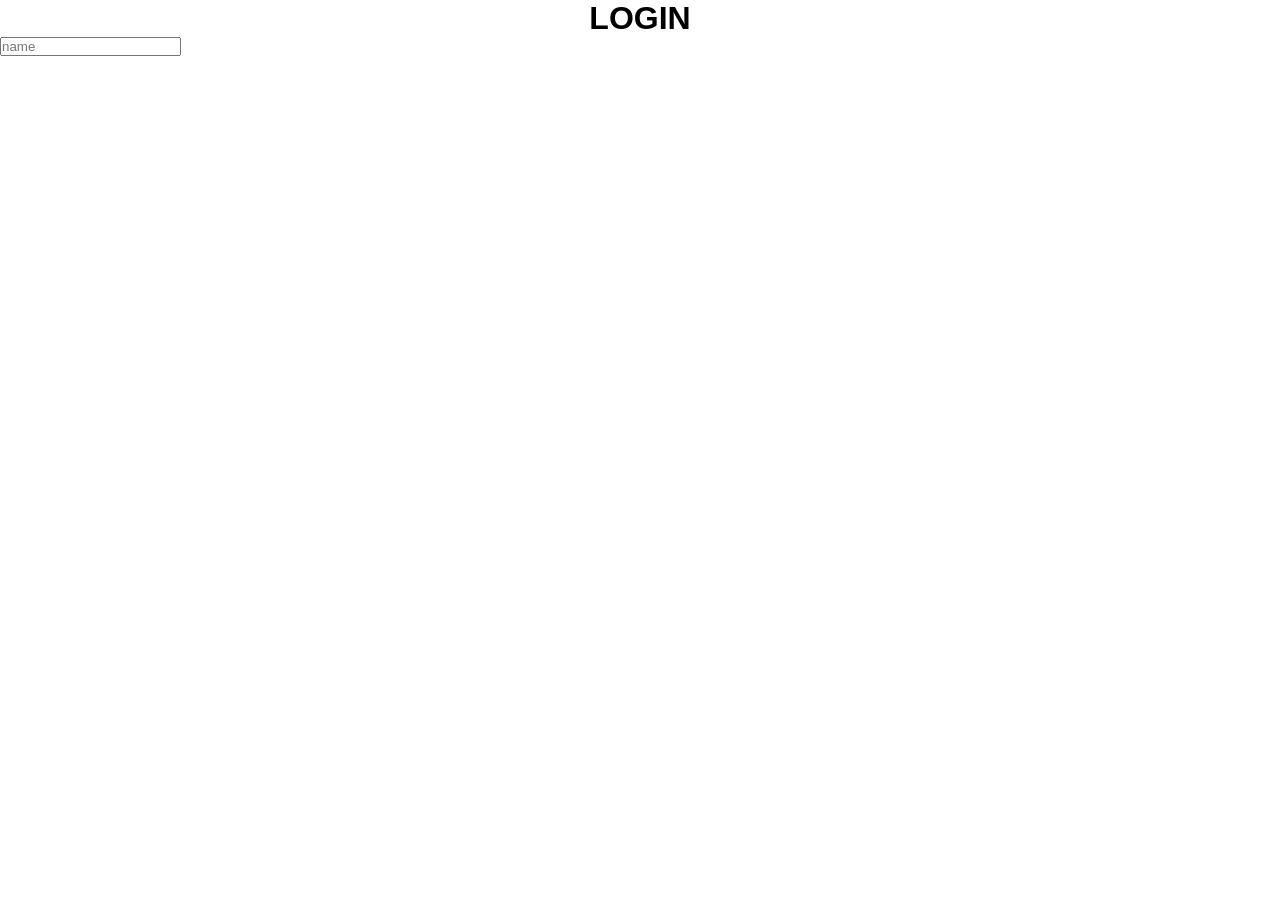
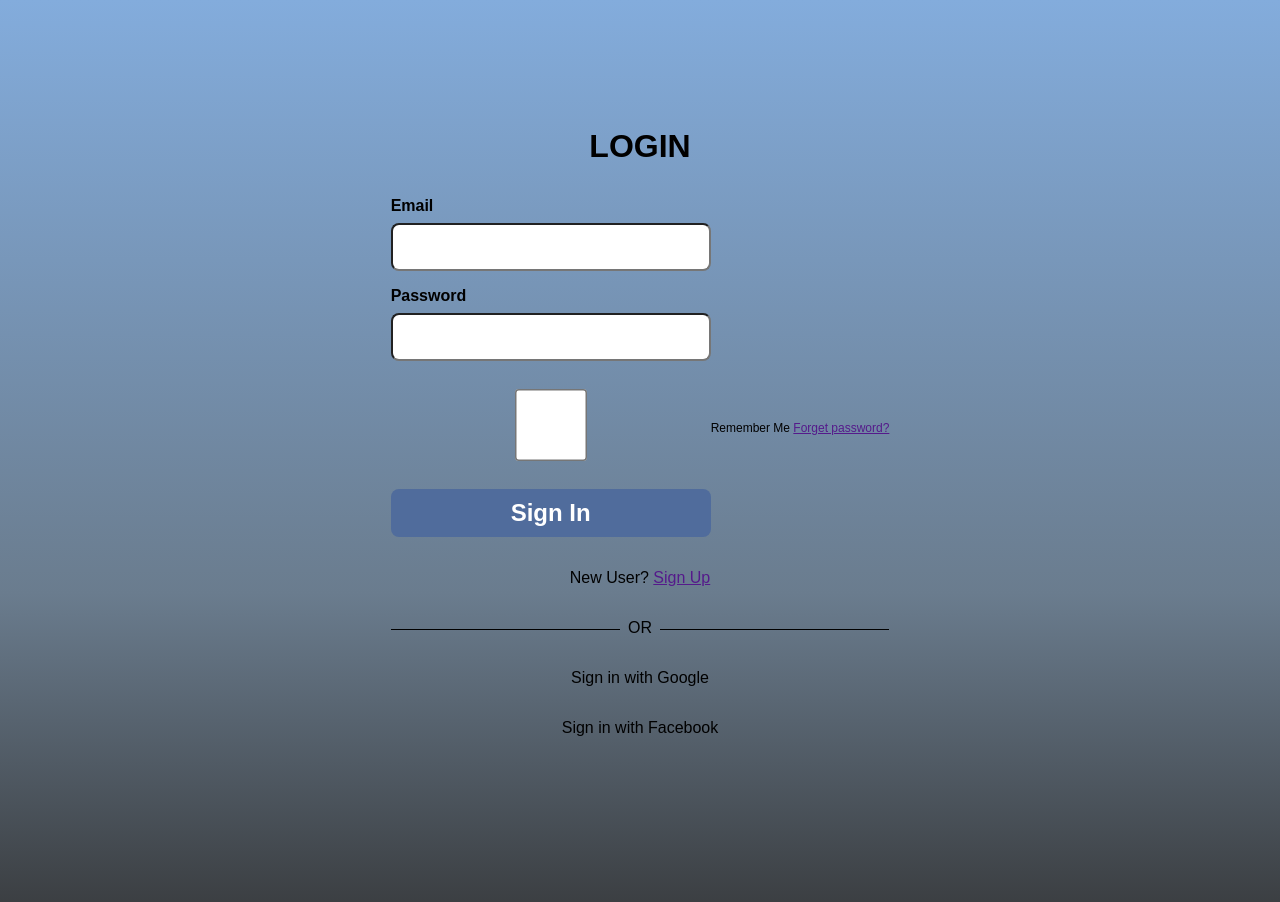
Before and after one commit to robteaw/buddy, a React (Create React App) app: page / in a window 1280 px wide. Shown: the top 902 px of the page. Before the commit the page ends 800 px from the top, so only its background shows below. Built offline with nearby package versions, Linux system fonts and the light colour scheme.

Commit message:
3. Login Updated

```diff
--- a/src/pages/Login/Login.css
+++ b/src/pages/Login/Login.css
@@ -1,4 +1,87 @@
+body {
+  background: rgb(2, 0, 36);
+  background: linear-gradient(
+    0deg,
+    rgba(58, 61, 64, 255) 0%,
+    rgba(106, 124, 142, 255) 35%,
+    rgba(131, 172, 220, 255) 100%
+  );
+  height: 100%;
+  width: 100%;
+  margin: 0 auto;
+  padding: 8rem 15%;
+}
+
 h1 {
-    text-align: center;
-    text-transform: uppercase;
+  text-align: center;
+  text-transform: uppercase;
 }
+
+form {
+  margin: 2rem;
+  display: grid;
+  align-items: center;
+  justify-content: center;
+}
+
+label {
+  font-weight: bold;
+}
+
+input {
+  height: 3rem;
+  width: 20rem;
+  margin: 0.5rem 0 1rem 0;
+  padding: 0.5rem;
+  border-radius: 0.5rem;
+}
+
+input[type="submit"] {
+  color: #fff;
+  background-color: #506c9c;
+  font-size: 1.5rem;
+  font-weight: bold;
+  border: none;
+  cursor: pointer;
+}
+
+input[type="checkbox"] {
+  transform: scale(1.5);
+  vertical-align: middle;
+}
+
+p {
+  text-align: center;
+  margin: 1rem 0;
+}
+
+p:nth-of-type(1) {
+  font-size: 0.75rem;
+  display: inline-block;
+  justify-content: space-between;
+}
+
+p:nth-of-type(3) {
+  overflow: hidden;
+}
+
+p:nth-of-type(3):before,
+p:nth-of-type(3):after {
+  height: 1px;
+  width: 50%;
+  content: "";
+  border-bottom: 1px solid #000;
+  display: inline-block;
+  position: relative;
+  vertical-align: middle;
+}
+
+p:nth-of-type(3):before {
+  right: 0.5em;
+  margin-left: -50%;
+}
+
+p:nth-of-type(3):after {
+  left: 0.5em;
+  margin-right: -50%;
+}
--- a/src/pages/Login/Login.js
+++ b/src/pages/Login/Login.js
@@ -5,8 +5,23 @@ function Login() {
   return (
     <div>
       <h1>Login</h1>
+
       <form action="">
-        <input type="text" name="name" id="name" placeholder="name" required />
+        <label htmlFor="email">Email</label>
+        <input
+          type="email"
+          name="email"
+          id="email"
+          required
+        />
+        <label htmlFor="password">Password</label>
+        <input type="text" name="password" id="password" required/>
+        <p><input type="checkbox" />Remember Me <a href="">Forget password?</a></p>
+        <input type="submit" value="Sign In" />
+        <p>New User? <a href="">Sign Up</a></p>
+        <p>OR</p>
+        <p>Sign in with Google</p>
+        <p>Sign in with Facebook</p>
       </form>
     </div>
   );
```
